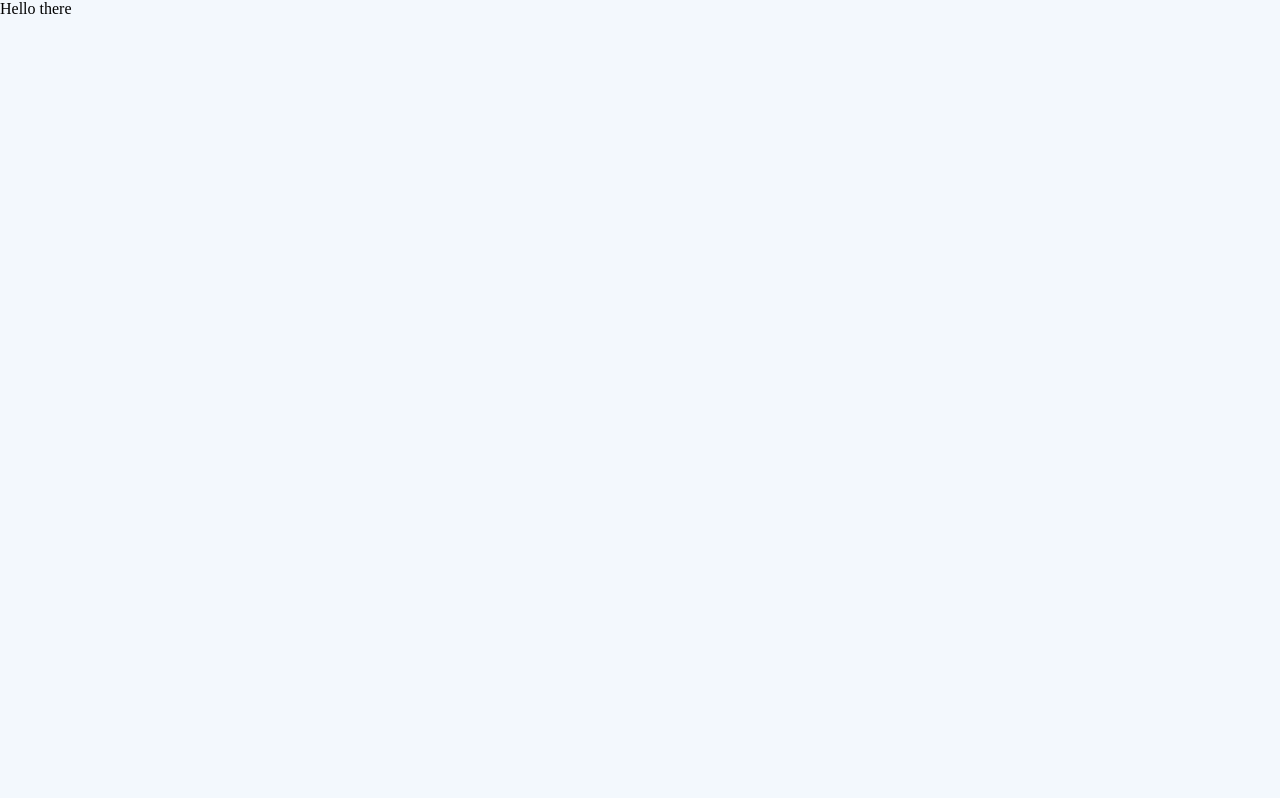
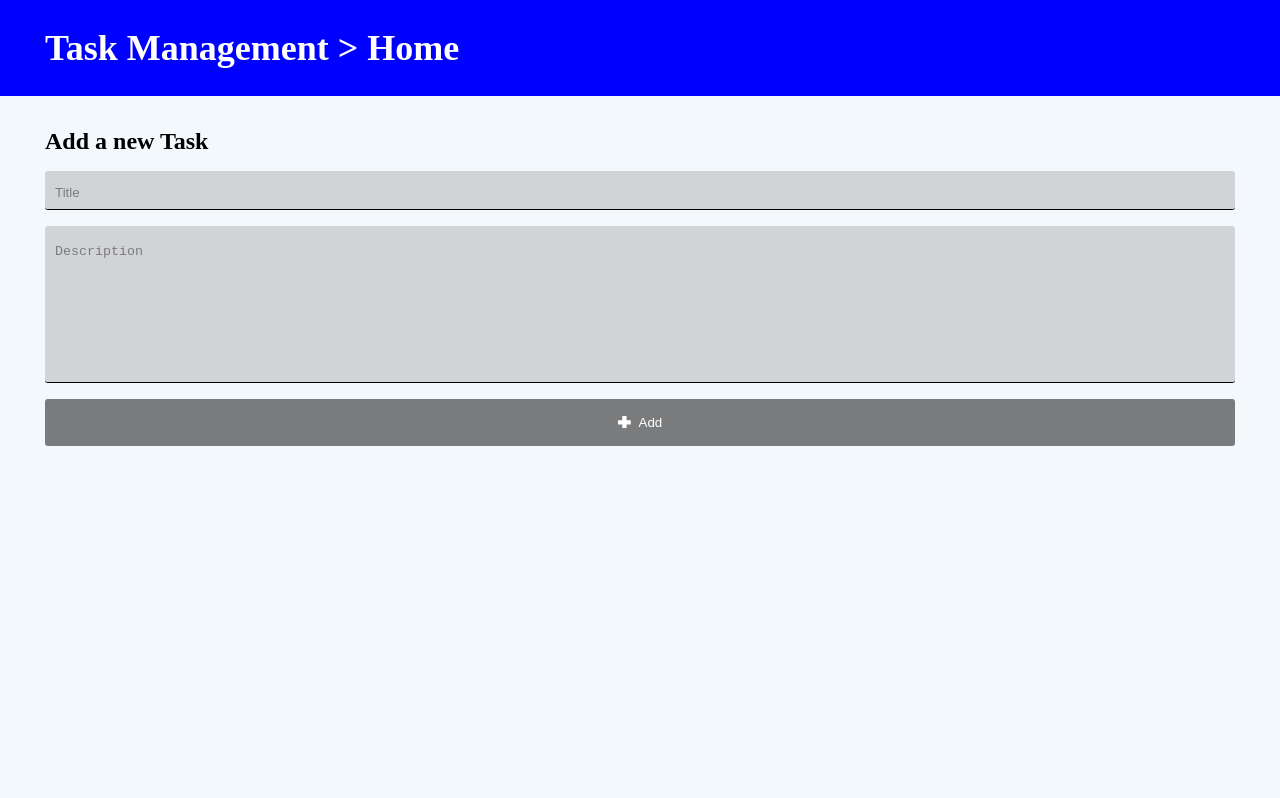
Before and after one commit to AlirezaFereydoni/task-management, a React (Create React App) app: page / in a window 1280 px wide. Shown: the top 798 px of the page. Built offline with nearby package versions, Linux system fonts and the light colour scheme.

Commit message:
Create task and Show items

```diff
--- a/src/views/main/create-task.jsx
+++ b/src/views/main/create-task.jsx
@@ -1,7 +1,13 @@
 import { Fragment } from "react";
 
+// functions
+import uuid from "react-uuid";
+
+// context
+import { Context } from "../../controller";
+
 // hooks
-import { useForm } from "../../hooks/";
+import { useState, useContext, useMemo } from "react";
 
 // components
 import { Input } from "../../components/input";
@@ -10,26 +16,35 @@
 import { Icon } from "../../components/icon";
 
 const CreateTask = () => {
-  const [form, setForm] = useForm({ title: "", description: "" });
+  // creation state
+  const [form, setForm] = useState({ title: "", description: "", status: "todo" });
 
-  const createTask = () => {};
+  // context api
+  const { setTask } = useContext(Context);
+
+  const validation = useMemo(() => form.title.trim() !== "", [form]);
+
+  const createTask = () => {
+    setTask({ type: "ADD", newTask: { ...form, id: uuid() } });
+    setForm({ title: "", description: "", status: "todo" });
+  };
 
   return (
     <Fragment>
       <h2 className="my-1">Add a new Task</h2>
       <Input
         placeholder="Title"
-        onChange={e => setForm({ type: "CHANGE", name: "title", value: e.target.value })}
+        onChange={e => setForm({ ...form, title: e.target.value })}
         value={form.title}
       />
 
       <TextArea
         placeholder="Description"
-        onChange={e => setForm({ type: "CHANGE", name: "description", value: e.target.value })}
+        onChange={e => setForm({ ...form, description: e.target.value })}
         value={form.description}
       />
 
-      <BlueBtn onClick={createTask}>
+      <BlueBtn onClick={createTask} disabled={!validation}>
         <Icon name="add" size="0.8" fill="white" />
         Add
       </BlueBtn>
--- a/src/views/main/index.jsx
+++ b/src/views/main/index.jsx
@@ -1,8 +1,43 @@
 // style
 import { MainWrapper } from "./style";
 
+// layout
+import { MainPageLayout } from "../../layouts/main-page";
+
+// components
+import { Card } from "../../components/card";
+
+// createTask
+import CreateTask from "./create-task";
+
+// store
+import { useContext } from "react";
+import { Context } from "../../controller";
+
 const Main = () => {
-  return <MainWrapper>Hello there</MainWrapper>;
+  const { tasks } = useContext(Context);
+
+  return (
+    <MainWrapper>
+      <MainPageLayout path="Task Management > Home">
+        <CreateTask />
+      </MainPageLayout>
+      <div className="main-header">
+        <h4>Tasks</h4>
+      </div>
+
+      <section className={`main-section ${tasks.length > 0 ? "item-wrapper" : "text-wrapper"}`}>
+        {tasks.length === 0 && (
+          <p>
+            <span>You have nothing to do.</span>
+            <span>Go get some sleep.</span>
+          </p>
+        )}
+
+        {tasks.length > 0 && tasks.map(item => <Card key={item.id} {...item} />)}
+      </section>
+    </MainWrapper>
+  );
 };
 
 export default Main;
--- a/src/views/main/style.js
+++ b/src/views/main/style.js
@@ -1,5 +1,56 @@
 import styled from "styled-components";
 
-const MainWrapper = styled.div``;
+const MainWrapper = styled.div`
+  .main-header,
+  .main-section {
+    padding: 2rem min(4%, 45px) 4rem min(4%, 45px);
+    background-color: ${props => props.theme.colors.blue};
+    color: ${props => props.theme.colors.white};
+    border-top-left-radius: 3rem;
+    border-top-right-radius: 3rem;
+
+    h4 {
+      font-size: 18px;
+      font-weight: bold;
+      margin: 1rem 0;
+    }
+  }
+
+  .main-section {
+    background-color: ${props => props.theme.colors.light_blue};
+    margin-top: -3rem;
+    padding-top: 2rem;
+    min-height: 200px;
+    max-height: 300px;
+    overflow-y: auto;
+    display: flex;
+
+    &.text-wrapper {
+      justify-content: center;
+      align-items: center;
+
+      p {
+        font-size: 18px;
+        span {
+          display: block;
+          line-height: 1.5;
+        }
+      }
+    }
+
+    &.item-wrapper {
+      flex-wrap: wrap;
+      align-items: center;
+      gap: 1rem 0.5rem;
+      justify-content: flex-start;
+    }
+  }
+
+  @media (max-width: 535px) {
+    .main-section.item-wrapper {
+      justify-content: center;
+    }
+  }
+`;
 
 export { MainWrapper };
```
